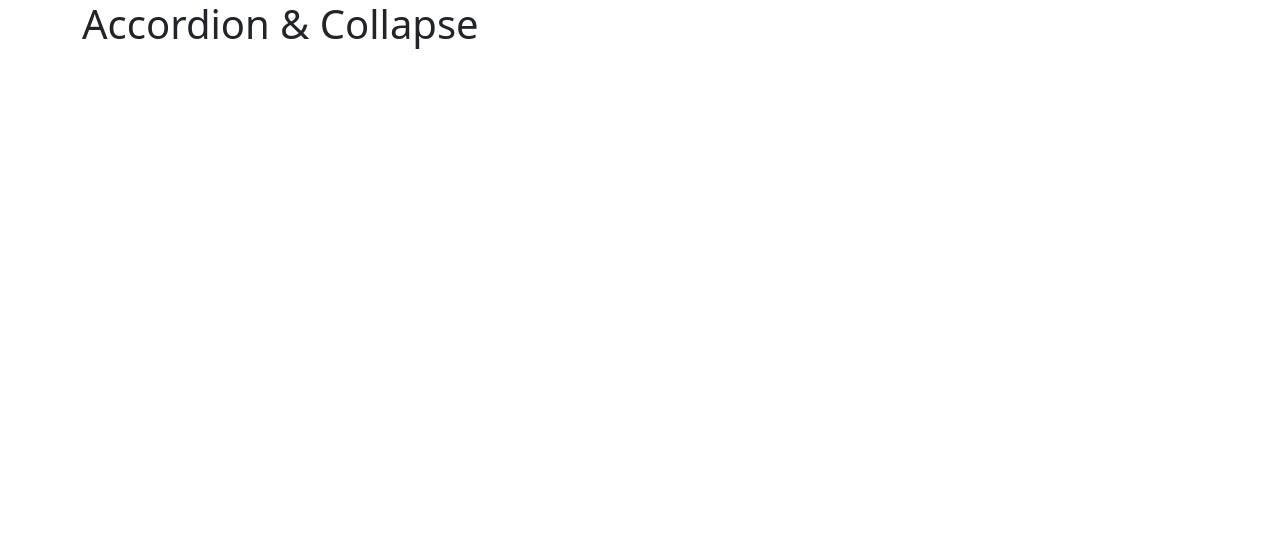
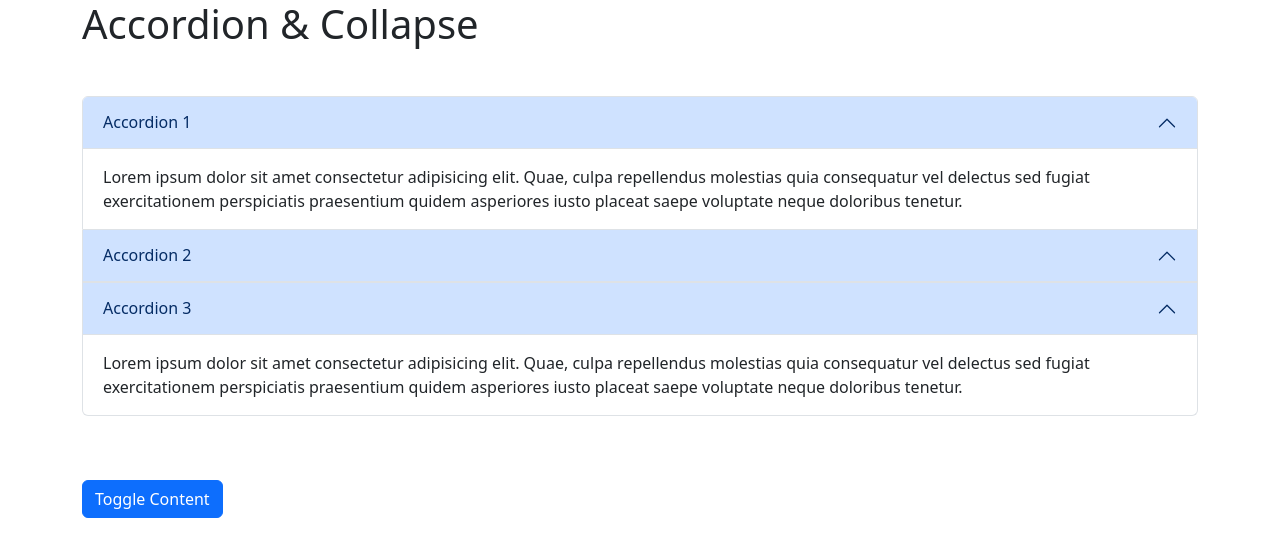
Before and after one commit to krum99/bootstrap-5-from-scratch, a plain HTML site: page bootstrap-sandbox/bootstrap-sandbox-start/22-accordion-collapse.html in a window 1280 px wide. Drawn offline with Linux system fonts and the light colour scheme.

Commit message:
accordion

```diff
--- a/bootstrap-sandbox/bootstrap-sandbox-start/22-accordion-collapse.html
+++ b/bootstrap-sandbox/bootstrap-sandbox-start/22-accordion-collapse.html
@@ -12,10 +12,103 @@
       <h1 class="mb-5">Accordion & Collapse</h1>
 
       <!-- Accordion -->
+      <div id="myaccordion" class="accordion">
+        <div class="accordion-item">
+          <h2 class="accordion-header">
+            <button
+              class="accordion-button"
+              data-bs-toggle="collapse"
+              data-bs-target="#collapseOne"
+            >
+              Accordion 1
+            </button>
+          </h2>
+          <div
+            id="collapseOne"
+            class="accordion-collapse collapse show"
+            data-bs-parent="#myaccordion"
+          >
+            <div class="accordion-body">
+              Lorem ipsum dolor sit amet consectetur adipisicing elit. Quae,
+              culpa repellendus molestias quia consequatur vel delectus sed
+              fugiat exercitationem perspiciatis praesentium quidem asperiores
+              iusto placeat saepe voluptate neque doloribus tenetur.
+            </div>
+          </div>
+        </div>
+
+        <div class="accordion-item">
+          <h2 class="accordion-header">
+            <button
+              class="accordion-button"
+              data-bs-toggle="collapse"
+              data-bs-target="#collapseTwo"
+            >
+              Accordion 2
+            </button>
+          </h2>
+          <div
+            id="collapseTwo"
+            class="accordion-collapse collapse"
+            data-bs-parent="#myaccordion"
+          >
+            <div class="accordion-body">
+              Lorem ipsum dolor sit amet consectetur adipisicing elit. Quae,
+              culpa repellendus molestias quia consequatur vel delectus sed
+              fugiat exercitationem perspiciatis praesentium quidem asperiores
+              iusto placeat saepe voluptate neque doloribus tenetur.
+            </div>
+          </div>
+        </div>
+
+        <div class="accordion-item">
+          <h2 class="accordion-header">
+            <button
+              class="accordion-button"
+              data-bs-toggle="collapse"
+              data-bs-target="#collapseThree"
+            >
+              Accordion 3
+            </button>
+          </h2>
+          <div
+            id="collapseThree"
+            class="accordion-collapse collapse show"
+            data-bs-parent="#myaccordion"
+          >
+            <div class="accordion-body">
+              Lorem ipsum dolor sit amet consectetur adipisicing elit. Quae,
+              culpa repellendus molestias quia consequatur vel delectus sed
+              fugiat exercitationem perspiciatis praesentium quidem asperiores
+              iusto placeat saepe voluptate neque doloribus tenetur.
+            </div>
+          </div>
+        </div>
+      </div>
 
       <br /><br />
 
       <!-- Collapse -->
+      <div class="my-3">
+        <button
+          class="btn btn-primary"
+          data-bs-toggle="collapse"
+          data-bs-target="#mycontent"
+        >
+          Toggle Content
+        </button>
+      </div>
+
+      <div class="collapse" id="mycontent">
+        <div class="card">
+          <div class="card-body">
+            Lorem ipsum dolor sit amet consectetur, adipisicing elit. Cumque
+            harum facilis voluptas reprehenderit dolorum! Quia, molestiae!
+            Ducimus quidem eaque nam ullam minima dolorem, blanditiis aliquam
+            cum nemo quos debitis nisi.
+          </div>
+        </div>
+      </div>
 
       <!-- Don't go past here -->
     </div>
```
